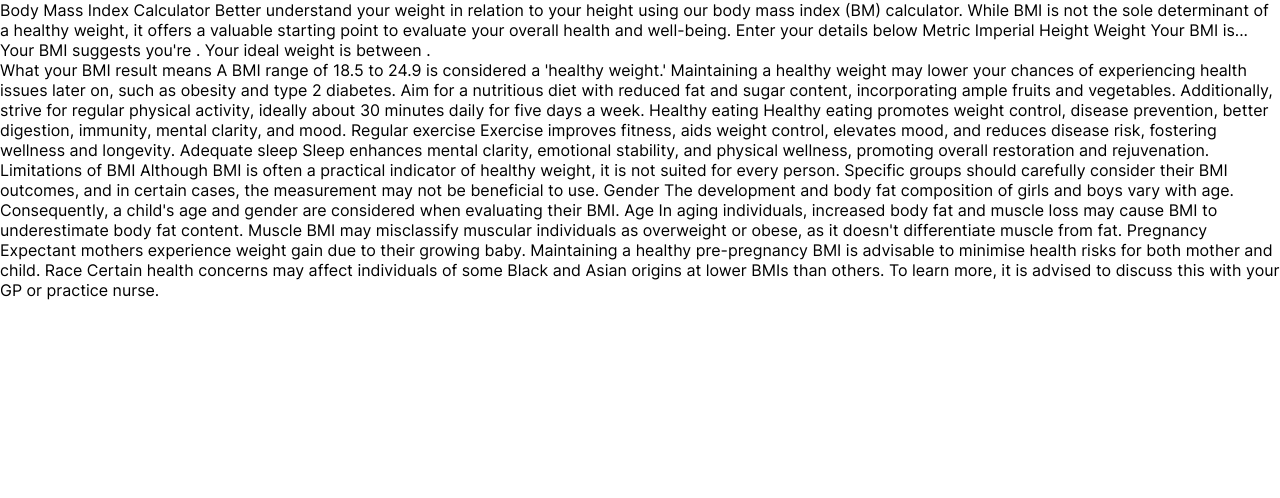
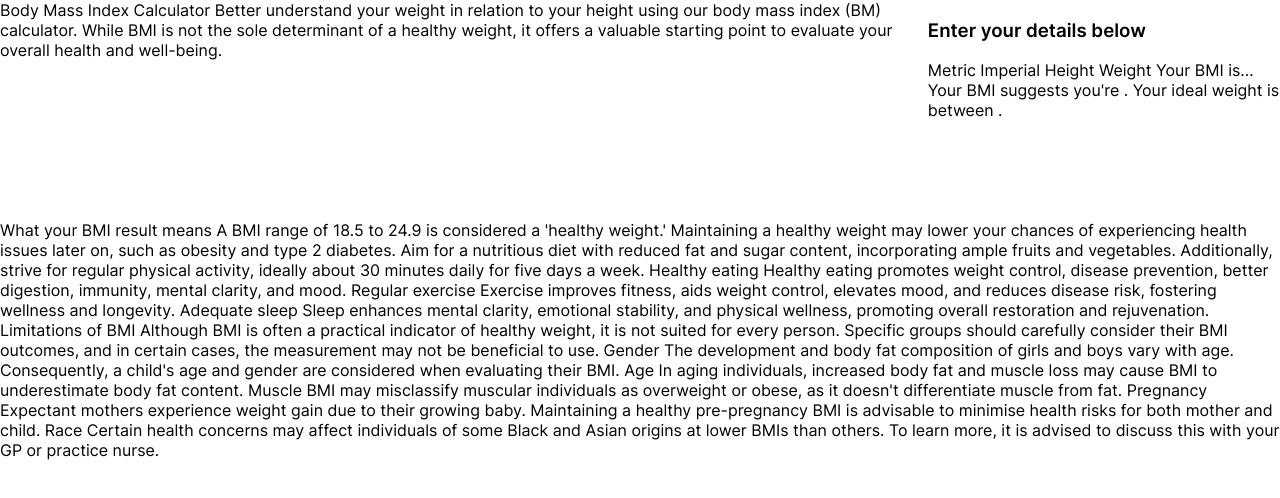
Before and after one commit to gkinghorn3/frontend-mentor-challenges, a plain HTML site: page BMI calculator/index.html in a window 1280 px wide. Drawn offline with Linux system fonts and the light colour scheme.

Commit message:
hero section started

```diff
--- a/BMI calculator/index.html
+++ b/BMI calculator/index.html
@@ -10,7 +10,7 @@
   <title>Body Mass Index Calculator</title>
 </head>
 <body>
-  <section>
+  <section id="hero">
     Body Mass Index Calculator
 
     Better understand your weight in relation to your height using our
@@ -18,7 +18,9 @@
     of a healthy weight, it offers a valuable starting point to evaluate
     your overall health and well-being.
 
-    Enter your details below
+
+    <form id="bmi-calc">
+      <h3 id="calc-heading">Enter your details below</h3>
 
       Metric
       Imperial
@@ -32,6 +34,10 @@
 
       Your BMI suggests you're <!-- add classification -->.
       Your ideal weight is between <!-- add range -->.
+    </form>
+
+    </article>
+
   </section>
 
 
--- a/BMI calculator/styles.css
+++ b/BMI calculator/styles.css
@@ -8,3 +8,13 @@ body {
     padding: 0;
     font-family: "Inter", sans-serif;
 }
+
+#hero {
+    display: flex;
+    flex-direction: row;
+    margin-bottom: 100px;
+}
+
+#calc-heading {
+    font-weight: 600;
+}
```
Lines whose indentation alone changed are shown as unchanged.
